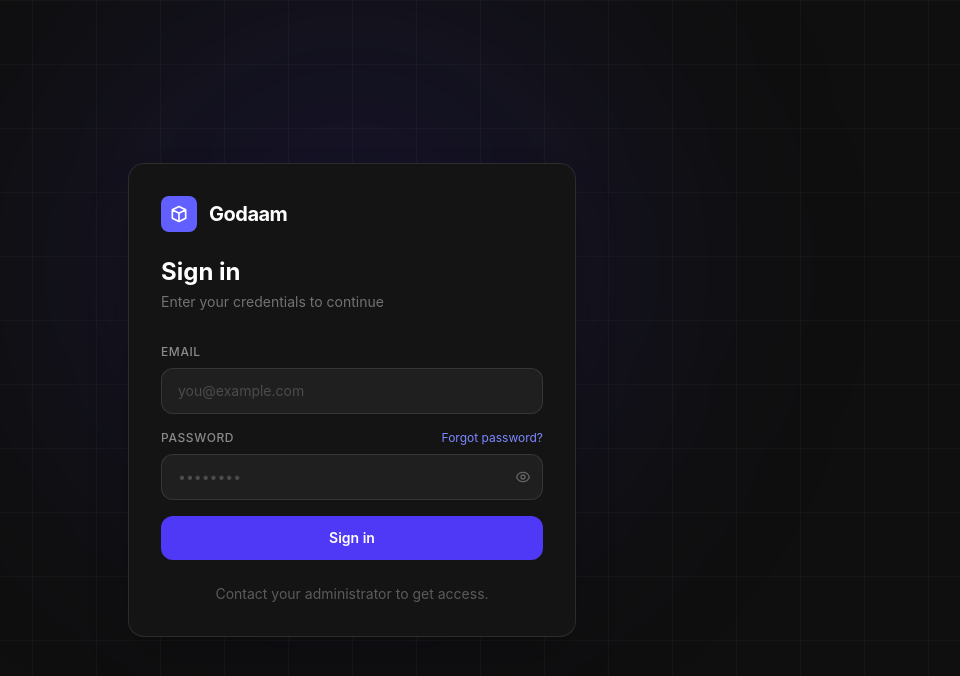
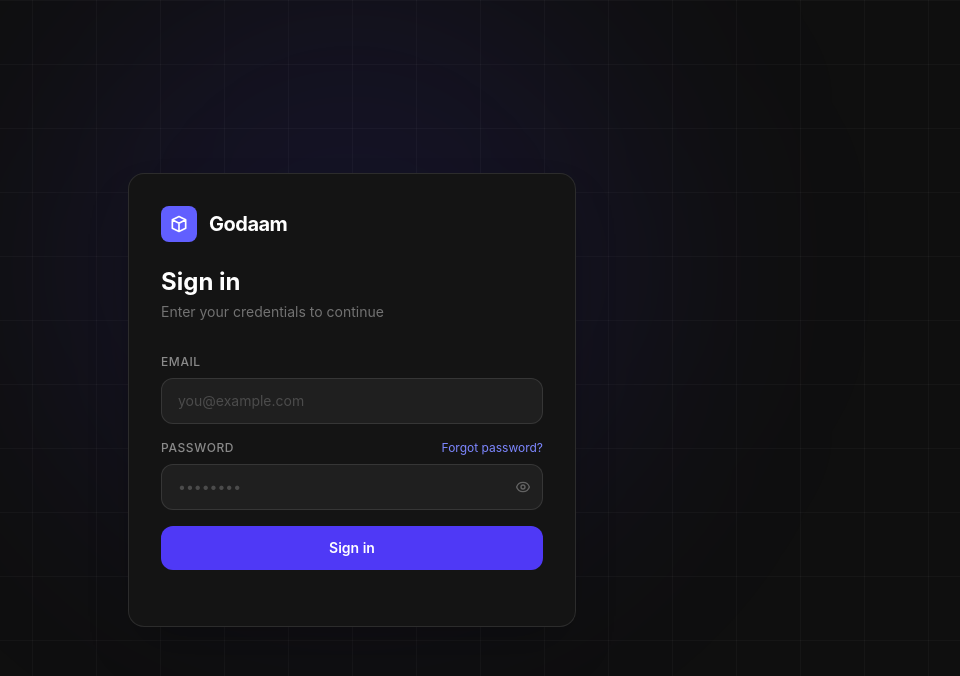
Before and after one commit to ThePacific003/inventory_management_system, a React app in the folder frontend/: page /login in a window 1280 px wide. Shown: the top 676 px of the page, without its empty margins (288-1248 px from the left). Built offline with nearby package versions, Linux system fonts and the light colour scheme; no server answers; the HTML template or start-up script is replaced by a standard one.

Commit message:
still fixing issure

```diff
--- a/frontend/src/pages/auth/Login.jsx
+++ b/frontend/src/pages/auth/Login.jsx
@@ -132,7 +132,7 @@ export default function Login() {
           </form>
 
           {/* Footer */}
-         <p className="text-center text-white/30 text-sm mt-6">
+     <p className="text-center text-white/30 text-sm mt-6">
   {hasUsers === false ? (
     <>
       First time setup?{' '}
@@ -140,9 +140,9 @@ export default function Login() {
         Create admin account
       </Link>
     </>
-  ) : (
+  ) : hasUsers === true ? (
     'Contact your administrator to get access.'
-  )}
+  ) : null /* still loading, show nothing */}
 </p>
         </div>
       </div>
```
